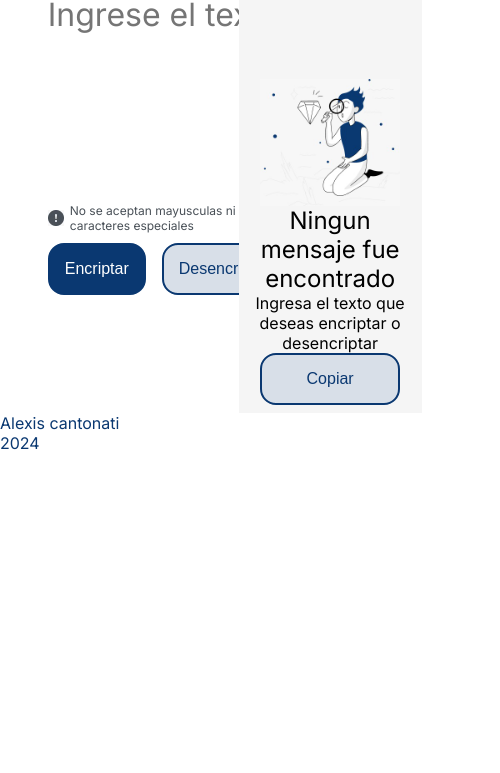
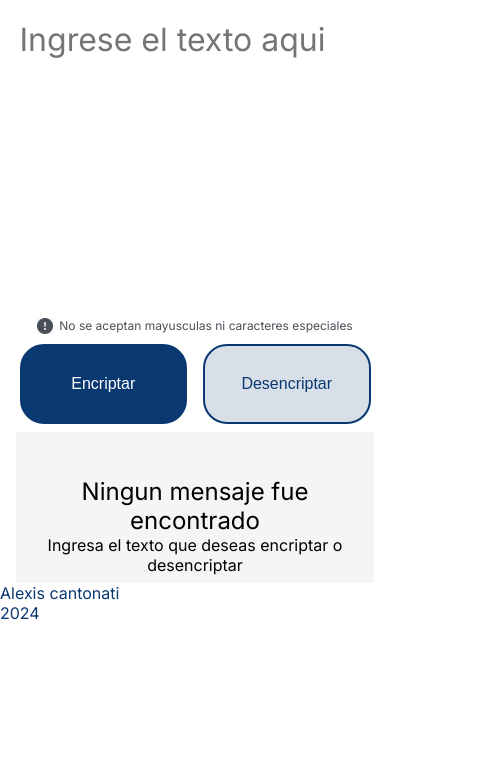
Before and after one commit to alexis-cantonati/Challenge-encriptador-Alexis-Cantonati, a plain HTML site: page index.html in a window 390 px wide. Shown: the part 71-844 px from the top of the page, 500 px wide, since content can reach past the window. Drawn offline with Linux system fonts and the light colour scheme.

Commit message:
adaptable a tablet y celular

```diff
--- a/app.js
+++ b/app.js
@@ -1,4 +1,5 @@
 function encriptar() {
+    document.getElementById("copiar").style.display = "block";
     //Agarro el valor escrito en el textarea "cifrar" y lo almaceno en una variable
     let texto = document.getElementById("cifrar").value;
     console.log(texto);
@@ -29,7 +30,7 @@ function encriptar() {
     //uno todos los elementos de la lista en una palabra
     let codigo = lista.join("");
 
-    //asigno el textarea a la variable t
+    //asigno el textarea a la variable txaDecifrar
     let txaDecifrar = document.getElementById("descifrar");
 
     //Pongo el valor de codigo en el contenido del textarea
--- a/index.html
+++ b/index.html
@@ -54,7 +54,7 @@
         <p class="presentacion-principal-lateral-texto">
           Ingresa el texto que deseas encriptar o desencriptar
         </p>
-        <button onclick="copiar()" class="botones copiar">Copiar</button>
+        <button onclick="copiar()" class="botones copiar" id="copiar" style="display: none;">Copiar</button>
       </div>
     </main>
     <footer>
--- a/styles/style.css
+++ b/styles/style.css
@@ -12,7 +12,9 @@
     padding: 0;
     margin: 0;
 }
-
+.header{
+    padding: 2% 0% 2% 0%;
+}
 body {
     background-color: var(--color-primario);
     color: var(--color-secundario);
@@ -28,7 +30,7 @@ body {
     flex-direction: column;
     width: 80%;
     align-items:first baseline;
-    padding-bottom: 2%;
+    padding-bottom:2%;
     gap: 10px;
 }
 .presentacion-principal-textarea{
@@ -74,9 +76,9 @@ body {
     text-align: center;
     display: inline-block;
     font-size: 1rem;
-    border-radius: 16px;
+    border-radius: 24px;
     border: 2px solid var(--color-secundario);
-    width: 80%;
+    width: 250px;
     padding: 15px;
     color: var(--color-secundario);
 }
@@ -110,7 +112,6 @@ body {
     margin-top: 30%;
 }
 .presentacion-principal-lateral-texto{
-    font-weight: 700;
     font-size: 1rem;
     font-weight: 400;
 }
@@ -120,3 +121,36 @@ body {
     bottom: 0;
     margin-bottom: 80px;*/
 }
+
+@media(max-width : 768px){
+    .presentacion{
+        flex-direction: column;
+        align-items: center;
+    }
+    .presentacion-principal{
+        width: 100%;
+        align-items: center;
+    }
+    .presentacion-principal-textarea{
+        align-self: flex-start;
+         margin: 6% 20% 60% 5%;
+    }
+    .presentacion-principal-botones{
+         width: 90%;
+    }
+    .botones{
+        width: 100%;
+        height:80px;
+    }
+    .presentacion-principal-lateral{
+        width: 90%;
+    }
+    .presentacion-principal-lateral-imagen{
+        display: none;
+    }
+}
+@media(max-width : 375px){
+    .presentacion-principal-botones{
+        flex-direction: column;
+    }
+}
```
